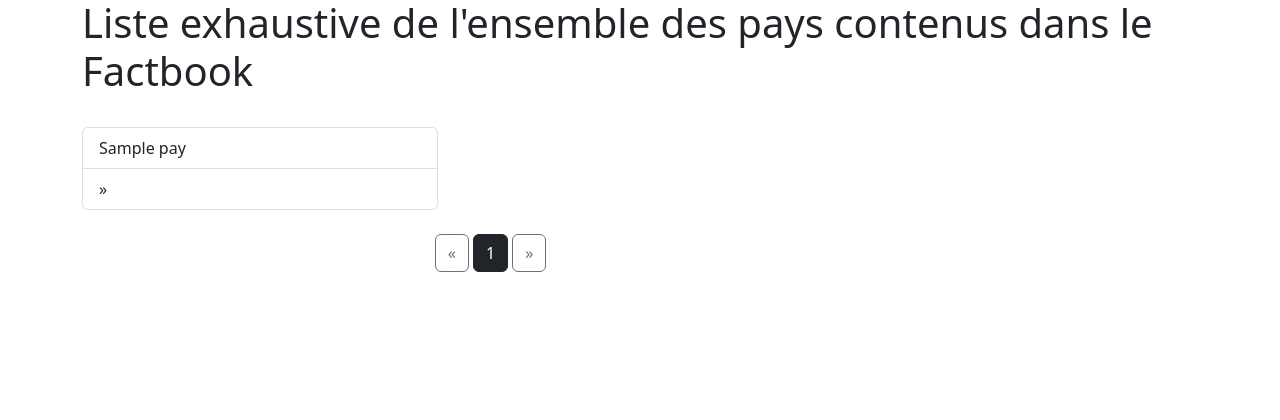
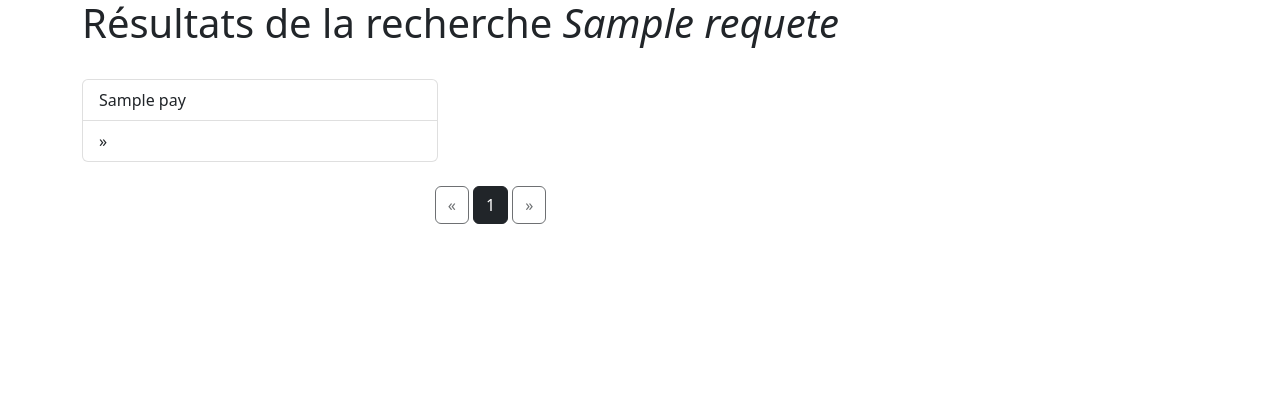
Before and after one commit to MaximeChallon/CoursM2TNAH_Flask_code, a Python web app: template Seance5/get_simple/app/templates/pages/resultats_recherche_pays.html in a window 1280 px wide. Shown: the part 151-571 px from the top of the page. Run offline with Jinja, Linux system fonts and the light colour scheme; the template is opened without the code that fills it: most values are stand-ins (such as "Sample title", 1, 10 or a date in 2020).

Commit message:
[Seance5] get_simple maj titre

```diff
--- a/Seance5/get_simple/app/templates/pages/resultats_recherche_pays.html
+++ b/Seance5/get_simple/app/templates/pages/resultats_recherche_pays.html
@@ -3,7 +3,7 @@
 {% block body %}
 
 <div class="container">
-    <h1>Liste exhaustive de l'ensemble des pays contenus dans le Factbook</h1>
+    <h1>Résultats de la recherche <i>{{requete}}</i></h1>
     <br>
     <div class="row">
         <div class="col-4">
```
